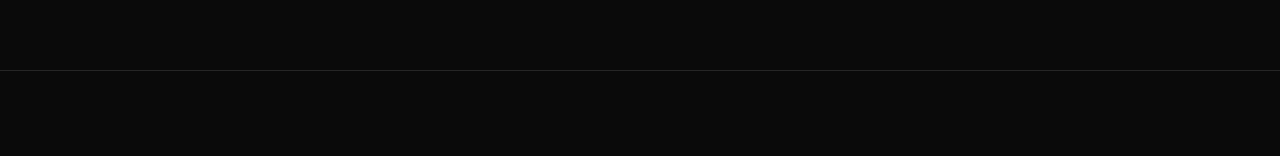
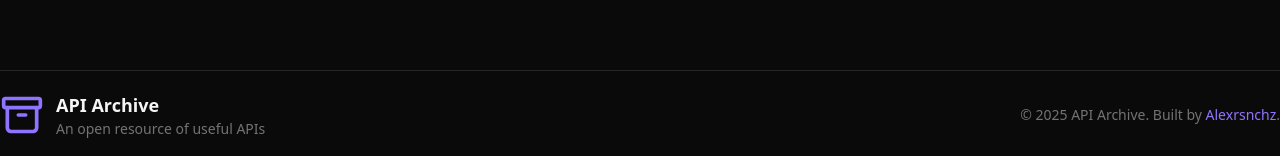
Before and after one commit to Alexrsnchz/api-archive-web, a React (Vite) app: page / in a window 1280 px wide. Shown: the part 1109-1265 px from the top of the page. Built offline with nearby package versions, Linux system fonts and the light colour scheme; no server answers.

Commit message:
feat: Add footer

```diff
--- a/src/components/navigation/Footer.tsx
+++ b/src/components/navigation/Footer.tsx
@@ -1,7 +1,31 @@
+import { ArchiveIcon } from '@icons/Icons';
+
 export default function Footer() {
   return (
-    <div className="flex justify-around py-10 border-t border-neutral-800">
-      <div></div>
+    <div className="border-t border-neutral-800 py-8 md:py-5">
+      <div className="flex flex-col md:flex-row mx-auto max-w-7xl justify-between items-center gap-12">
+        <div className="hidden md:flex items-center gap-3">
+          <ArchiveIcon className="size-11 text-midnight-400" />
+          <div className="text-left">
+            <h3 className="text-lg font-semibold text-neutral-100">API Archive</h3>
+            <p className="text-sm text-neutral-500">An open resource of useful APIs</p>
+          </div>
+        </div>
+
+        <div className="md:hidden flex flex-col items-center">
+          <div className="flex items-center gap-3">
+            <ArchiveIcon className="size-7 text-midnight-400" />
+            <span className="text-2xl font-semibold text-neutral-100">API Archive</span>
+          </div>
+
+          <p className="text-md text-neutral-500">An open resource of useful APIs</p>
+        </div>
+
+        <p className="text-md md:text-sm text-neutral-500">
+          &copy; 2025 API Archive. Built by
+          <span className="font-medium text-midnight-400"> Alexrsnchz</span>.
+        </p>
+      </div>
     </div>
   );
 }
```
